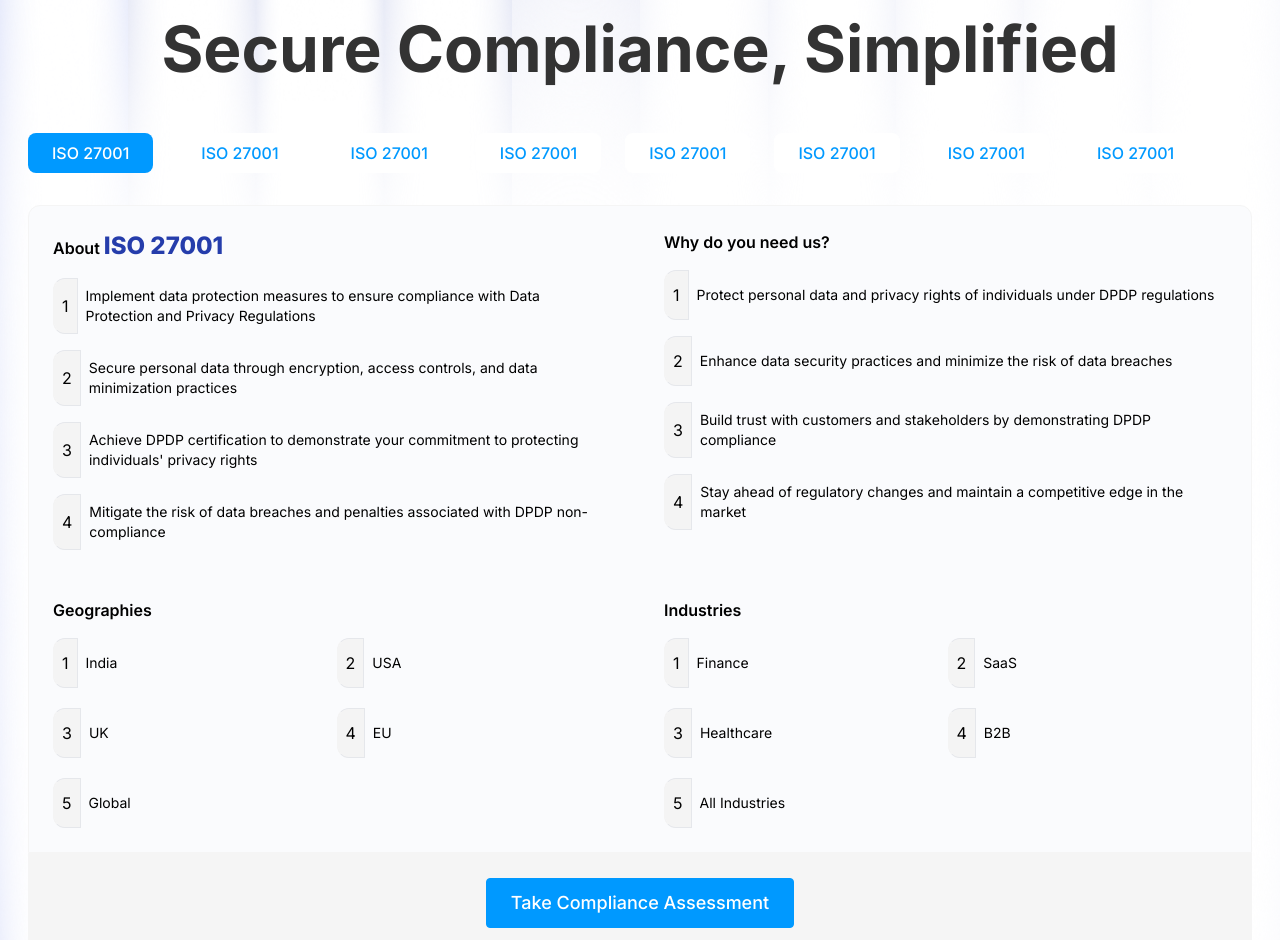
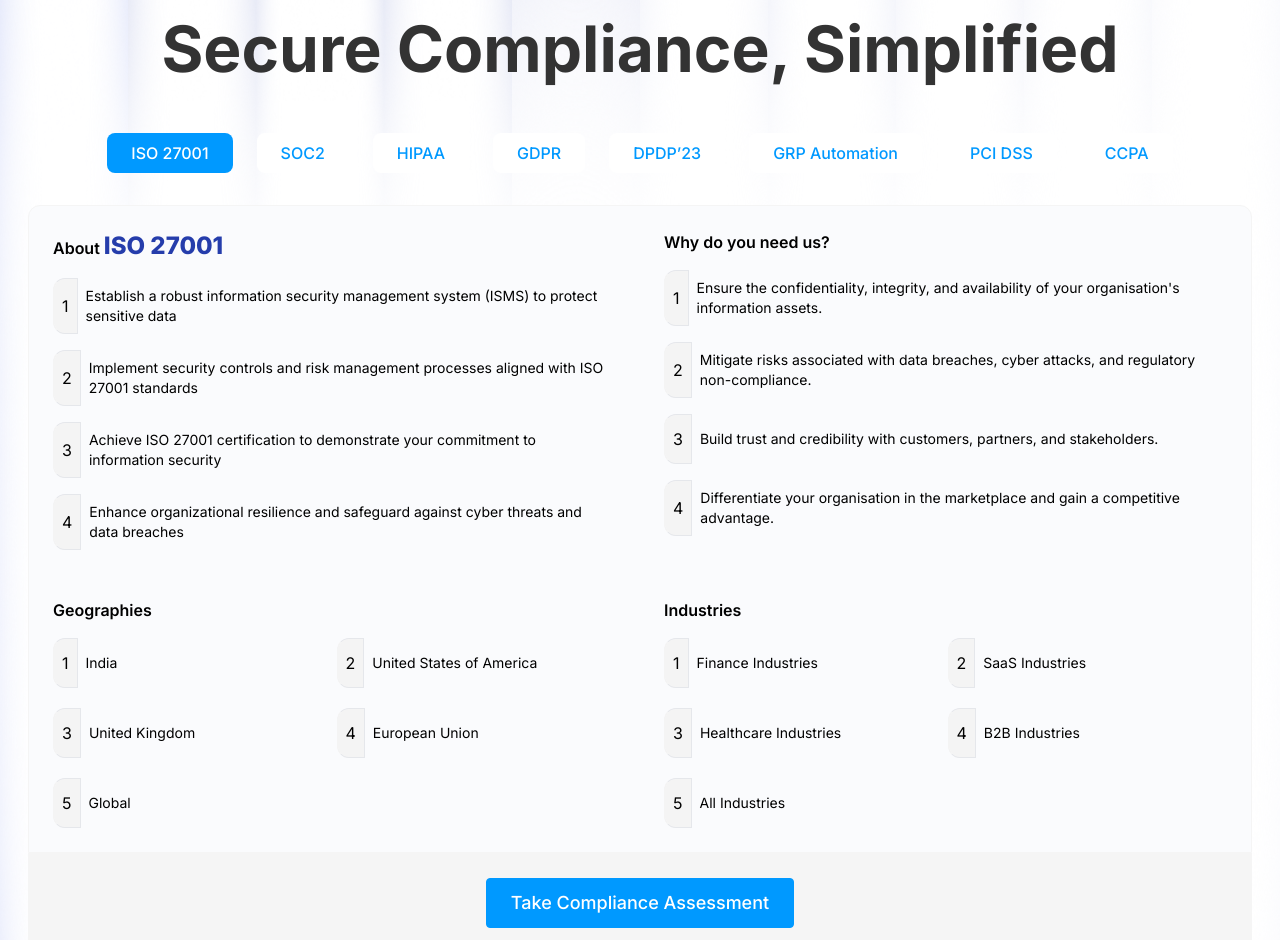
Before and after one commit to neon-lab-dev/MITR-Consultancy-Client, a Next.js app: page /cybersecurity-compliance in a window 1280 px wide. Shown: the part 1920-2860 px from the top of the page. Built offline with nearby package versions, Linux system fonts and the light colour scheme.

Commit message:
Aded Secure Compliance solutions data

```diff
--- a/src/Components/CybersecurityCompliance/SecureCompliance/SecureCompliance.tsx
+++ b/src/Components/CybersecurityCompliance/SecureCompliance/SecureCompliance.tsx
@@ -32,10 +32,10 @@ const SecureCompliance = () => {
             </h1>
           ),
           details: [
-            "Implement data protection measures to ensure compliance with Data Protection and Privacy Regulations",
-            "Secure personal data through encryption, access controls, and data minimization practices",
-            "Achieve DPDP certification to demonstrate your commitment to protecting individuals' privacy rights",
-            "Mitigate the risk of data breaches and penalties associated with DPDP non-compliance",
+            "Establish a robust information security management system (ISMS) to protect sensitive data",
+            "Implement security controls and risk management processes aligned with ISO 27001 standards",
+            "Achieve ISO 27001 certification to demonstrate your commitment to information security",
+            "Enhance organizational resilience and safeguard against cyber threats and data breaches",
           ],
         },
         {
@@ -43,19 +43,31 @@ const SecureCompliance = () => {
             <h1 className="text-black font-semibold">Why do you need us?</h1>
           ),
           details: [
-            "Protect personal data and privacy rights of individuals under DPDP regulations",
-            "Enhance data security practices and minimize the risk of data breaches",
-            "Build trust with customers and stakeholders by demonstrating DPDP compliance",
-            "Stay ahead of regulatory changes and maintain a competitive edge in the market",
+            "Ensure the confidentiality, integrity, and availability of your organisation's information assets.",
+            "Mitigate risks associated with data breaches, cyber attacks, and regulatory non-compliance.",
+            "Build trust and credibility with customers, partners, and stakeholders.",
+            "Differentiate your organisation in the marketplace and gain a competitive advantage.",
           ],
         },
         {
           title: <h1 className="text-black font-semibold">Geographies</h1>,
-          details: ["India", "USA", "UK", "EU", "Global"],
+          details: [
+            "India",
+            "United States of America",
+            "United Kingdom",
+            "European Union",
+            "Global",
+          ],
         },
         {
           title: <h1 className="text-black font-semibold">Industries</h1>,
-          details: ["Finance", "SaaS", "Healthcare", "B2B", "All Industries"],
+          details: [
+            "Finance Industries",
+            "SaaS Industries",
+            "Healthcare Industries",
+            "B2B Industries",
+            "All Industries",
+          ],
         },
       ],
     },
@@ -72,10 +84,10 @@ const SecureCompliance = () => {
             </h1>
           ),
           details: [
-            "Ensures data is managed securely to protect the privacy of clients",
-            "Covers security, availability, processing integrity, confidentiality, and privacy",
-            "Required for SaaS and technology companies handling customer data",
-            "Trusted assurance report for service providers",
+            "Perform frequent reviews of internal controls and workflows to maintain data protection",
+            "Establish security guidelines and protocols in accordance with SOC2 standards",
+            "Strengthen client and stakeholder trust by achieving SOC2 compliance",
+            "Improve market standing and reliability through SOC2 certification",
           ],
         },
         {
@@ -83,19 +95,31 @@ const SecureCompliance = () => {
             <h1 className="text-black font-semibold">Why do you need us?</h1>
           ),
           details: [
-            "Meet customer and partner security expectations",
-            "Demonstrate operational and compliance maturity",
-            "Mitigate risks associated with data processing and storage",
-            "Gain competitive advantage in regulated industries",
+            "Safeguard confidential data and customer details against unauthorized access",
+            "Showcase your dedication to data protection and compliance with regulations",
+            "Secure a competitive advantage and earn the confidence of prospective clients and partners",
+            "Maintain the integrity, availability, and confidentiality of your organisation's systems and information",
           ],
         },
         {
           title: <h1 className="text-black font-semibold">Geographies</h1>,
-          details: ["USA", "Canada", "India", "Global"],
+          details: [
+            "India",
+            "United States of America",
+            "United Kingdom",
+            "European Union",
+            "Global",
+          ],
         },
         {
           title: <h1 className="text-black font-semibold">Industries</h1>,
-          details: ["SaaS", "Cloud Providers", "Fintech", "Healthcare"],
+          details: [
+            "Finance Industries",
+            "SaaS Industries",
+            "Healthcare Industries",
+            "B2B Industries",
+            "All Industries",
+          ],
         },
       ],
     },
@@ -112,10 +136,10 @@ const SecureCompliance = () => {
             </h1>
           ),
           details: [
-            "U.S. regulation for safeguarding medical information",
-            "Applies to healthcare providers, insurers, and their vendors",
-            "Protects patient data from unauthorized disclosure",
-            "Includes rules for breach notifications and security safeguards",
+            "Secure protected health information (PHI) using encryption and controlled access",
+            "Establish policies and protocols to comply with HIPAA standards",
+            "Preserve patient privacy and keep sensitive health information confidential",
+            "Reduce the risk of data breaches and avoid penalties related to HIPAA violations",
           ],
         },
         {
@@ -123,19 +147,31 @@ const SecureCompliance = () => {
             <h1 className="text-black font-semibold">Why do you need us?</h1>
           ),
           details: [
-            "Ensure patient trust by securing health data",
-            "Avoid legal liabilities and fines",
-            "Streamline compliance efforts with expert support",
-            "Meet insurance and vendor requirements",
+            "Guarantee the protection and confidentiality of patient health data",
+            "Prevent expensive fines and legal issues due to HIPAA breaches",
+            "Foster trust and reliability with patients and healthcare collaborators",
+            "Showcase your dedication to upholding rigorous data security standards",
           ],
         },
         {
           title: <h1 className="text-black font-semibold">Geographies</h1>,
-          details: ["USA"],
+          details: [
+            "India",
+            "United States of America",
+            "United Kingdom",
+            "European Union",
+            "Global",
+          ],
         },
         {
           title: <h1 className="text-black font-semibold">Industries</h1>,
-          details: ["Healthcare", "HealthTech", "InsurTech"],
+          details: [
+            "Finance Industries",
+            "SaaS Industries",
+            "Healthcare Industries",
+            "B2B Industries",
+            "All Industries",
+          ],
         },
       ],
     },
@@ -152,10 +188,10 @@ const SecureCompliance = () => {
             </h1>
           ),
           details: [
-            "EU regulation for data protection and privacy",
-            "Applies to all companies handling EU residents' data",
-            "Focus on consent, transparency, and user control",
-            "Strict breach notification and fine mechanisms",
+            "Apply data security practices such as encryption and pseudonymization",
+            "Secure clear consent for data processing and maintain transparency in handling information",
+            "Adhere to EU data protection laws to safeguard personal privacy rights",
+            "Prevent significant penalties and harm to reputation caused by GDPR breaches",
           ],
         },
         {
@@ -163,19 +199,31 @@ const SecureCompliance = () => {
             <h1 className="text-black font-semibold">Why do you need us?</h1>
           ),
           details: [
-            "Avoid penalties up to 4% of global turnover",
-            "Build trust with EU-based users and clients",
-            "Implement data governance best practices",
-            "Simplify global privacy compliance frameworks",
+            "Safeguard personal information and privacy rights in accordance with GDPR",
+            "Strengthen data security measures to reduce the chance of breaches",
+            "Foster confidence among customers and stakeholders by showing GDPR adherence",
+            "Keep up with regulatory updates to retain a market advantage",
           ],
         },
         {
           title: <h1 className="text-black font-semibold">Geographies</h1>,
-          details: ["European Union", "UK", "Global"],
+          details: [
+            "India",
+            "United States of America",
+            "United Kingdom",
+            "European Union",
+            "Global",
+          ],
         },
         {
           title: <h1 className="text-black font-semibold">Industries</h1>,
-          details: ["All Industries", "Tech", "E-Commerce", "Marketing"],
+          details: [
+            "Finance Industries",
+            "SaaS Industries",
+            "Healthcare Industries",
+            "B2B Industries",
+            "All Industries",
+          ],
         },
       ],
     },
@@ -192,10 +240,10 @@ const SecureCompliance = () => {
             </h1>
           ),
           details: [
-            "India’s Digital Personal Data Protection Act 2023",
-            "Applies to organizations processing digital personal data",
-            "Emphasizes consent, purpose limitation, and data minimization",
-            "Includes rules for Data Fiduciaries and Processors",
+            "Adopt data security strategies to comply with Data Protection and Privacy Regulations",
+            "Protect personal information using encryption, access restrictions, and data minimization",
+            "Obtain DPDP certification to showcase your dedication to safeguarding privacy rights",
+            "Lower the chances of data breaches and avoid penalties related to DPDP violations",
           ],
         },
         {
@@ -203,19 +251,31 @@ const SecureCompliance = () => {
             <h1 className="text-black font-semibold">Why do you need us?</h1>
           ),
           details: [
-            "Stay compliant with the latest Indian data privacy law",
-            "Avoid government fines and compliance risks",
-            "Earn user trust by following best practices",
-            "Prepare your tech and policy for enforcement",
+            "Safeguard personal information and privacy rights according to DPDP regulations",
+            "Improve data protection measures to reduce the likelihood of breaches",
+            "Earn trust from customers and stakeholders by proving DPDP compliance",
+            "Keep pace with regulatory updates to sustain a competitive advantage",
           ],
         },
         {
           title: <h1 className="text-black font-semibold">Geographies</h1>,
-          details: ["India"],
+          details: [
+            "India",
+            "United States of America",
+            "United Kingdom",
+            "European Union",
+            "Global",
+          ],
         },
         {
           title: <h1 className="text-black font-semibold">Industries</h1>,
-          details: ["Tech", "Startups", "Fintech", "E-Commerce", "Enterprises"],
+          details: [
+            "Finance Industries",
+            "SaaS Industries",
+            "Healthcare Industries",
+            "B2B Industries",
+            "All Industries",
+          ],
         },
       ],
     },
@@ -232,10 +292,10 @@ const SecureCompliance = () => {
             </h1>
           ),
           details: [
-            "Automate governance, risk, and compliance workflows",
-            "Integrate multiple frameworks under one system",
-            "Increase efficiency and reduce manual errors",
-            "Enable audit readiness and reporting",
+            "Automate governance, risk, and compliance workflows to optimize operations",
+            "Deploy GRP automation solutions to maintain regulatory adherence and minimize manual tasks",
+            "Increase efficiency and precision in handling governance, risk, and compliance processes",
+            "Reduce risks and enhance decision-making with real-time insights from GRP automation",
           ],
         },
         {
@@ -243,19 +303,31 @@ const SecureCompliance = () => {
             <h1 className="text-black font-semibold">Why do you need us?</h1>
           ),
           details: [
-            "Centralize your GRC efforts",
-            "Automate repetitive compliance tasks",
-            "Gain real-time visibility into compliance status",
-            "Prepare easily for audits",
+            "Boost productivity and cut operational expenses through GRP process automation",
+            "Maintain uniformity and standardization in compliance activities throughout the organisation",
+            "Remain flexible and adaptive to evolving regulatory demands using GRP automation",
+            "Utilize technology to proactively detect and manage risks within your business environment",
           ],
         },
         {
           title: <h1 className="text-black font-semibold">Geographies</h1>,
-          details: ["Global"],
+          details: [
+            "India",
+            "United States of America",
+            "United Kingdom",
+            "European Union",
+            "Global",
+          ],
         },
         {
           title: <h1 className="text-black font-semibold">Industries</h1>,
-          details: ["Enterprises", "Tech", "SaaS", "Finance"],
+          details: [
+            "Finance Industries",
+            "SaaS Industries",
+            "Healthcare Industries",
+            "B2B Industries",
+            "All Industries",
+          ],
         },
       ],
     },
@@ -272,10 +344,10 @@ const SecureCompliance = () => {
             </h1>
           ),
           details: [
-            "Security standard for handling credit card transactions",
-            "Protects cardholder data during processing, storage, and transmission",
-            "Required by all companies handling payment information",
-            "Mandated by major card brands like Visa and Mastercard",
+            "Protect payment card information using encryption, access restrictions, and network segmentation",
+            "Adhere to PCI DSS requirements to secure sensitive cardholder data",
+            "Obtain PCI DSS certification to show dedication to safe payment processing",
+            "Reduce the likelihood of data breaches and financial damages caused by PCI DSS violations",
           ],
         },
         {
@@ -283,19 +355,31 @@ const SecureCompliance = () => {
             <h1 className="text-black font-semibold">Why do you need us?</h1>
           ),
           details: [
-            "Prevent payment data breaches",
-            "Avoid penalties from card networks",
-            "Build customer trust in financial operations",
-            "Ensure compliance with payment industry standards",
+            "Safeguard sensitive payment card information and block unauthorized access to cardholder data",
+            "Build customer trust and credibility by guaranteeing secure payment processing",
+            "Prevent expensive fines, sanctions, and damage to reputation from PCI DSS breaches",
+            "Maintain compliance with industry standards and uphold a competitive advantage in the market",
           ],
         },
         {
           title: <h1 className="text-black font-semibold">Geographies</h1>,
-          details: ["USA", "Global"],
+          details: [
+            "India",
+            "United States of America",
+            "United Kingdom",
+            "European Union",
+            "Global",
+          ],
         },
         {
           title: <h1 className="text-black font-semibold">Industries</h1>,
-          details: ["Retail", "E-Commerce", "Banking", "Fintech"],
+          details: [
+            "Finance Industries",
+            "SaaS Industries",
+            "Healthcare Industries",
+            "B2B Industries",
+            "All Industries",
+          ],
         },
       ],
     },
@@ -312,10 +396,10 @@ const SecureCompliance = () => {
             </h1>
           ),
           details: [
-            "California Consumer Privacy Act",
-            "Grants consumers rights over personal data collected by businesses",
-            "Right to know, delete, and opt-out of data sales",
-            "Applies to businesses with California consumers",
+            "Safeguard consumer privacy rights and foster trust with your clientele",
+            "Improve data governance and transparency in managing personal data",
+            "Prevent costly fines and legal repercussions due to CCPA breaches",
+            "Showcase your dedication to honoring consumer privacy and data protection laws",
           ],
         },
         {
@@ -323,27 +407,37 @@ const SecureCompliance = () => {
             <h1 className="text-black font-semibold">Why do you need us?</h1>
           ),
           details: [
-            "Avoid hefty fines from California regulators",
-            "Meet customer expectations for transparency",
-            "Ensure your site and policies are compliant",
-            "Align with global privacy trends",
+            "Adopt data privacy practices to meet California Consumer Privacy Act (CCPA) standards",
+            "Offer consumers clear visibility and control over their personal data",
+            "Maintain adherence to CCPA regulations to safeguard consumer privacy",
+            "Reduce the risk of legal penalties and fines stemming from CCPA violations",
           ],
         },
         {
           title: <h1 className="text-black font-semibold">Geographies</h1>,
-          details: ["California", "USA"],
+          details: [
+            "India",
+            "United States of America",
+            "United Kingdom",
+            "European Union",
+            "Global",
+          ],
         },
         {
           title: <h1 className="text-black font-semibold">Industries</h1>,
-          details: ["Tech", "E-Commerce", "Marketing", "Retail"],
+          details: [
+            "Finance Industries",
+            "SaaS Industries",
+            "Healthcare Industries",
+            "B2B Industries",
+            "All Industries",
+          ],
         },
       ],
     },
   ];
 
   const activeData = tabs.find((item) => item.key === activeTab)?.sections;
-
-  console.log(activeData);
 
   return (
     <div className="font-Inter relative">
@@ -361,7 +455,7 @@ const SecureCompliance = () => {
             Secure Compliance, Simplified
           </h1>
 
-          <div className="flex items-center gap-6 mt-[60px] w-full overflow-x-auto text-nowrap">
+          <div className="flex items-center justify-center gap-6 mt-[60px] w-full overflow-x-auto text-nowrap">
             {tabButtons?.map((item) => (
               <button
                 key={item}
@@ -372,7 +466,7 @@ const SecureCompliance = () => {
                     : "bg-white text-primary-10"
                 }`}
               >
-                ISO 27001
+                {item}
               </button>
             ))}
           </div>
```
